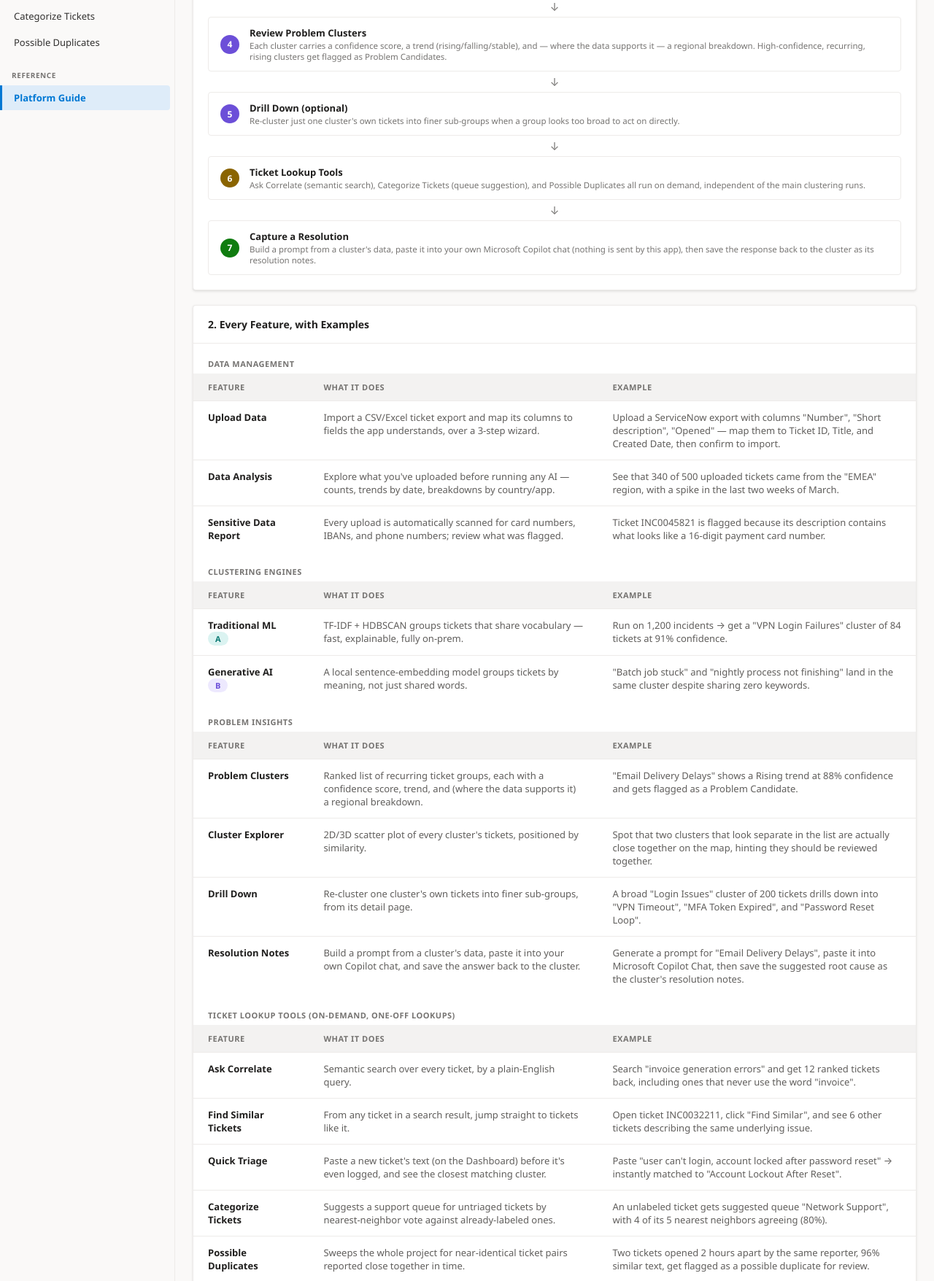
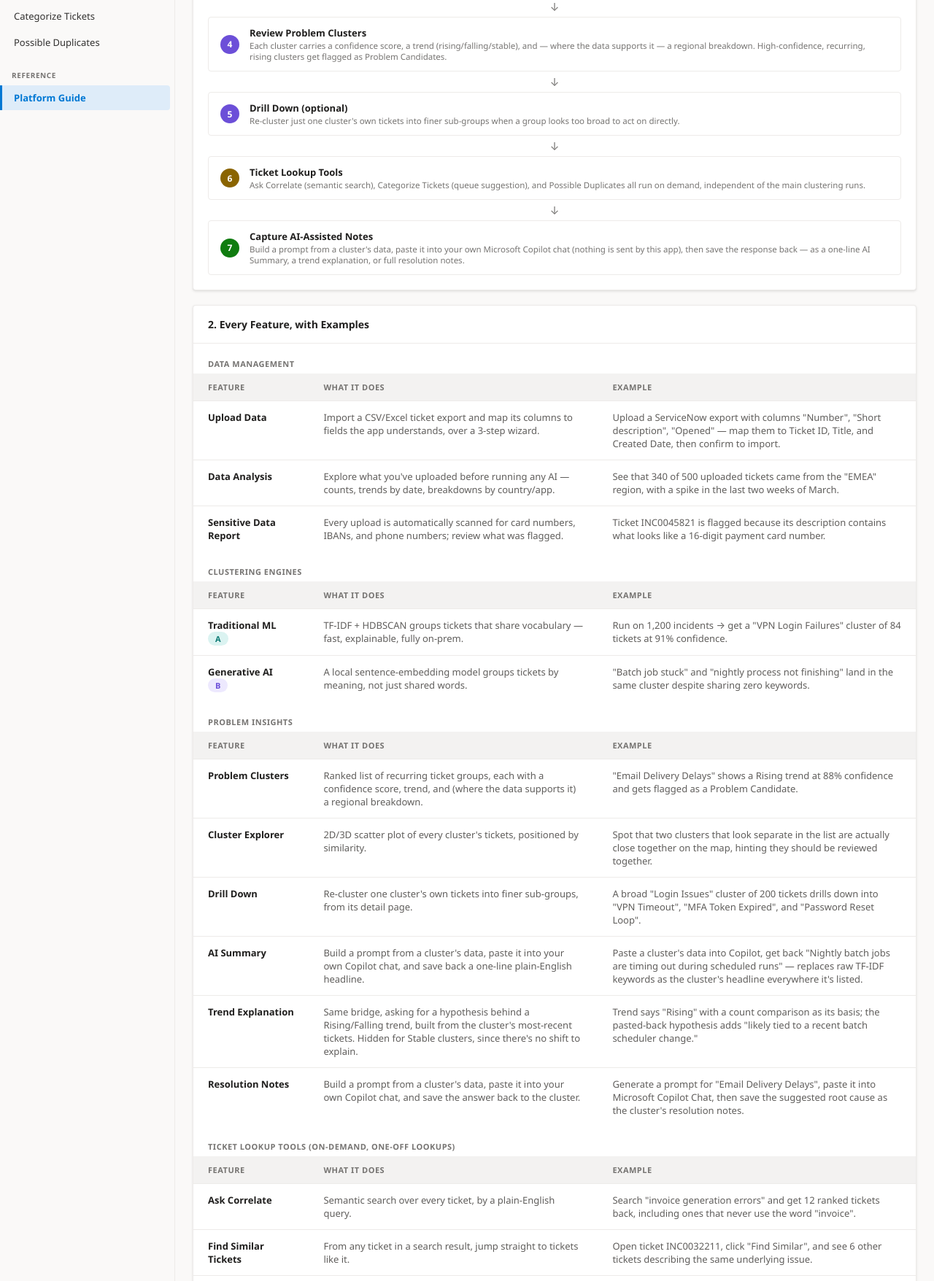
Before and after one commit to bgmaruthi13/CustomerSupportIntelligence, a Django app: page /how-it-works/ in a window 1280 px wide. Shown: the part 581-2337 px from the top of the page at 73% size. Run offline with Django 5.2, Linux system fonts and the light colour scheme; a user stored in the database is signed in; tables that the repository leaves empty hold one stand-in row (values such as "Sample post"); data that the repository does not hold is empty.

Commit message:
Document AI Summary and Trend Explanation in the Platform Guide
Covers the two features added in the previous commit across every relevant
section: the end-to-end pipeline step (renamed "Capture a Resolution" to
"Capture AI-Assisted Notes" since the Copilot bridge now covers three things,
not one), the Problem Insights feature table, the human-in-the-loop assumption,
the "no server-side LLM" limitation, and the "delivered beyond original scope"
roadmap list.

Co-Authored-By: Claude Sonnet 5 <noreply@anthropic.com>

```diff
--- a/core/templates/core/how_it_works.html
+++ b/core/templates/core/how_it_works.html
@@ -37,7 +37,7 @@
     <div class="pipeline-arrow">↓</div>
     <div class="pipeline-step"><div class="step-num" style="background:var(--amber)">6</div><div><div class="step-label">Ticket Lookup Tools</div><div class="step-desc">Ask Correlate (semantic search), Categorize Tickets (queue suggestion), and Possible Duplicates all run on demand, independent of the main clustering runs.</div></div></div>
     <div class="pipeline-arrow">↓</div>
-    <div class="pipeline-step"><div class="step-num" style="background:var(--green)">7</div><div><div class="step-label">Capture a Resolution</div><div class="step-desc">Build a prompt from a cluster's data, paste it into your own Microsoft Copilot chat (nothing is sent by this app), then save the response back to the cluster as its resolution notes.</div></div></div>
+    <div class="pipeline-step"><div class="step-num" style="background:var(--green)">7</div><div><div class="step-label">Capture AI-Assisted Notes</div><div class="step-desc">Build a prompt from a cluster's data, paste it into your own Microsoft Copilot chat (nothing is sent by this app), then save the response back — as a one-line AI Summary, a trend explanation, or full resolution notes.</div></div></div>
   </div>
 </div>
 
@@ -81,6 +81,8 @@
         <tr><td class="dim">Problem Clusters</td><td>Ranked list of recurring ticket groups, each with a confidence score, trend, and (where the data supports it) a regional breakdown.</td><td>"Email Delivery Delays" shows a Rising trend at 88% confidence and gets flagged as a Problem Candidate.</td></tr>
         <tr><td class="dim">Cluster Explorer</td><td>2D/3D scatter plot of every cluster's tickets, positioned by similarity.</td><td>Spot that two clusters that look separate in the list are actually close together on the map, hinting they should be reviewed together.</td></tr>
         <tr><td class="dim">Drill Down</td><td>Re-cluster one cluster's own tickets into finer sub-groups, from its detail page.</td><td>A broad "Login Issues" cluster of 200 tickets drills down into "VPN Timeout", "MFA Token Expired", and "Password Reset Loop".</td></tr>
+        <tr><td class="dim">AI Summary</td><td>Build a prompt from a cluster's data, paste it into your own Copilot chat, and save back a one-line plain-English headline.</td><td>Paste a cluster's data into Copilot, get back "Nightly batch jobs are timing out during scheduled runs" — replaces raw TF-IDF keywords as the cluster's headline everywhere it's listed.</td></tr>
+        <tr><td class="dim">Trend Explanation</td><td>Same bridge, asking for a hypothesis behind a Rising/Falling trend, built from the cluster's most-recent tickets. Hidden for Stable clusters, since there's no shift to explain.</td><td>Trend says "Rising" with a count comparison as its basis; the pasted-back hypothesis adds "likely tied to a recent batch scheduler change."</td></tr>
         <tr><td class="dim">Resolution Notes</td><td>Build a prompt from a cluster's data, paste it into your own Copilot chat, and save the answer back to the cluster.</td><td>Generate a prompt for "Email Delivery Delays", paste it into Microsoft Copilot Chat, then save the suggested root cause as the cluster's resolution notes.</td></tr>
       </tbody>
     </table>
@@ -146,7 +148,7 @@
       <li>Sensitive-data scanning (regex + Luhn/IBAN checksum + phone-number parsing) is assumed to catch the common, well-structured formats — card numbers, IBANs, phone numbers — not a certified DLP/PII product covering every possible sensitive-data shape.</li>
       <li>A ticket pair is assumed to be a likely duplicate only when similarity is very high (≥92%) <em>and</em> close in time (7 days) <em>and</em> shares a reporter or application — high text similarity alone is treated as insufficient, since two distinct-but-related issues can still read as similar.</li>
       <li>Queue-suggestion voting trusts whatever queue values already exist in your uploaded data as ground truth — if those source labels are inconsistent, suggestions inherit that inconsistency.</li>
-      <li>Resolution capture assumes a human in the loop: this app builds the prompt, but a person pastes it into their own Copilot chat and pastes the answer back — there's no server-side call to any LLM anywhere in this build.</li>
+      <li>AI Summary, Trend Explanation, and Resolution capture all assume a human in the loop: this app builds the prompt, but a person pastes it into their own Copilot chat and pastes the answer back — there's no server-side call to any LLM anywhere in this build.</li>
       <li>SQLite is assumed sufficient for this scale of use (single team, moderate ticket volumes); a production multi-user rollout would need PostgreSQL, per the original proposal.</li>
     </ul>
   </div>
@@ -156,7 +158,7 @@
   <div class="card-header"><div class="card-title">5. Known Limitations</div></div>
   <div class="card-body pad">
     <ul style="font-size:12.5px;color:var(--text-secondary);line-height:1.8;padding-left:18px;margin:0">
-      <li><strong>No server-side LLM generation anywhere.</strong> Ask Correlate and Categorize Tickets rank/vote over existing tickets (retrieval, not generation); Copilot-assisted resolution requires a manual copy/paste into an external chat tool this app doesn't control.</li>
+      <li><strong>No server-side LLM generation anywhere.</strong> Ask Correlate and Categorize Tickets rank/vote over existing tickets (retrieval, not generation); AI Summary, Trend Explanation, and resolution notes all require a manual copy/paste into an external chat tool (e.g. Copilot) this app doesn't control.</li>
       <li><strong>Re-running an engine replaces its previous top-level results</strong>, not merges with them — by design, so a stale run never lingers, but it means any manual edits tied to the old clusters (like resolution notes) don't automatically carry over to the new ones if the cluster boundaries shift.</li>
       <li><strong>Resolution notes are tied to a specific cluster row.</strong> If you reset or re-run a pipeline and the cluster IDs change, previously saved notes stay on the old (now-gone) cluster rather than following the "same" issue to its new cluster — this is the clearest current gap between "notes exist" and "notes are durable."</li>
       <li><strong>Queue suggestions need enough labeled data to vote from.</strong> With very few or heavily skewed existing queue values, suggestions get thin and less trustworthy — treat low-agreement suggestions as a starting guess, not a verdict.</li>
@@ -273,6 +275,7 @@
       <div class="recent-item"><div class="recent-icon" style="background:var(--violet)">✓</div><div><div class="recent-name">Queue categorization, duplicate detection</div><div class="recent-meta">Nearest-neighbor tooling built on the same embeddings</div></div></div>
       <div class="recent-item"><div class="recent-icon" style="background:var(--teal)">✓</div><div><div class="recent-name">Sensitive data (P2) scanning, regional trend breakdown</div><div class="recent-meta">Governance and deeper cluster insight</div></div></div>
       <div class="recent-item"><div class="recent-icon" style="background:var(--amber)">✓</div><div><div class="recent-name">Drill-down sub-clustering, Copilot-assisted resolution notes</div><div class="recent-meta">Deeper analysis and human-in-the-loop knowledge capture</div></div></div>
+      <div class="recent-item"><div class="recent-icon" style="background:var(--green)">✓</div><div><div class="recent-name">AI Summary and Trend Explanation, same Copilot bridge</div><div class="recent-meta">Plain-English cluster headline and a "why" hypothesis for Rising/Falling trends</div></div></div>
     </div>
   </div>
 
```
